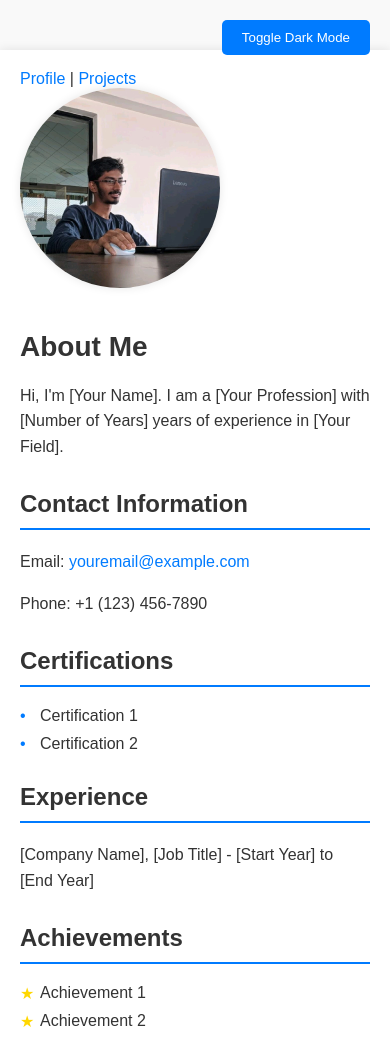
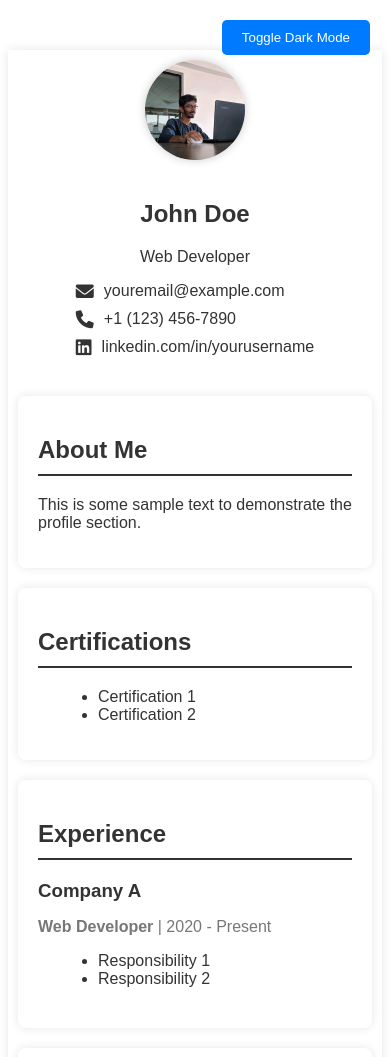
Before and after one commit to PushparajGhosarwadkar/PushparajGhosarwadkar.github.io, a plain HTML site: page index.html in a window 390 px wide. Shown: the top 1057 px of the page. Drawn offline with Linux system fonts and the light colour scheme.

Commit message:
third commit:

```diff
--- a/css/styles.css
+++ b/css/styles.css
@@ -1,164 +1,33 @@
+/* Global Styles */
 body {
     font-family: 'Arial', sans-serif;
-    margin: 0;
-    padding: 0;
-    background-color: #f9f9f9;
-    color: #333;
     transition: background-color 0.5s ease, color 0.5s ease;
 }
 
-.dark-mode body {
-    background-color: #333;
-    color: #f9f9f9;
-}
-
 .container {
-    max-width: 960px;
+    max-width: 800px;
     margin: 50px auto;
     padding: 20px;
-    background-color: #fff;
+    background-color: #ffffff;
+    color: #333333;
     box-shadow: 0 0 10px rgba(0, 0, 0, 0.1);
 }
 
-.profile, .projects {
-    margin-bottom: 40px;
+.dark-mode {
+    background-color: #333333;
+    color: #ffffff;
 }
 
-.profile-pic {
-    width: 200px;
-    height: 200px;
-    border-radius: 50%;
-    object-fit: cover;
-    margin-bottom: 20px;
-    box-shadow: 0 0 10px rgba(0, 0, 0, 0.1);
-}
-
-h1 {
-    font-size: 28px;
-    margin-bottom: 20px;
-}
-
-h2 {
-    font-size: 24px;
-    border-bottom: 2px solid #007bff;
-    padding-bottom: 10px;
-    margin-top: 30px;
-}
-
-p {
-    font-size: 16px;
-    line-height: 1.6;
-    margin-bottom: 20px;
-}
-
-ul {
-    list-style-type: none;
-    padding: 0;
-}
-
-a {
-    color: #007bff;
-    text-decoration: none;
-    transition: color 0.3s ease;
-}
-
-a:hover {
-    color: #0056b3;
-    text-decoration: underline;
-}
-
-/* Contact Info Section */
-.contact-info {
-    margin-bottom: 30px;
-}
-
-.contact-info p {
-    margin-bottom: 15px;
-}
-
-/* Certifications Section */
-.certifications {
-    margin-bottom: 30px;
-}
-
-.certifications li {
-    margin-bottom: 10px;
-    padding-left: 20px;
-    position: relative;
-}
-
-.certifications li:before {
-    content: '•';
-    position: absolute;
-    left: 0;
-    color: #007bff;
-}
-
-/* Experience Section */
-.experience {
-    margin-bottom: 30px;
-}
-
-.experience p {
-    margin-bottom: 10px;
-}
-
-/* Achievements Section */
-.achievements {
-    margin-bottom: 30px;
-}
-
-.achievements li {
-    margin-bottom: 10px;
-    padding-left: 20px;
-    position: relative;
-}
-
-.achievements li:before {
-    content: '★';
-    position: absolute;
-    left: 0;
-    color: gold;
-}
-
-/* Rewards and Recognitions Section */
-.rewards {
-    margin-bottom: 30px;
-}
-
-.rewards li {
-    margin-bottom: 10px;
-    padding-left: 20px;
-    position: relative;
-}
-
-.rewards li:before {
-    content: '🏆';
-    position: absolute;
-    left: 0;
-    color: #007bff;
-}
-
-/* Projects Section */
-.projects h2 {
-    margin-top: 40px;
-}
-
-.projects p {
-    margin-bottom: 20px;
-}
-
-/* Dark Mode Toggle */
 .dark-mode-toggle {
     position: fixed;
+    top: 20px;
     right: 20px;
-    top: 20px;
-    z-index: 1;
+    z-index: 9999;
 }
 
 .dark-mode-toggle button {
     background-color: #007bff;
-    color: #fff;
+    color: #ffffff;
     border: none;
     border-radius: 5px;
     padding: 10px 20px;
@@ -169,3 +38,154 @@ a:hover {
 .dark-mode-toggle button:hover {
     background-color: #0056b3;
 }
+
+/* Profile Section Styles */
+.profile-section {
+    margin-bottom: 50px;
+}
+
+.profile-header {
+    display: flex;
+    flex-direction: column;
+    align-items: center;
+    margin-bottom: 30px;
+}
+
+.profile-pic {
+    width: 150px;
+    height: 150px;
+    border-radius: 50%;
+    object-fit: cover;
+    box-shadow: 0 0 10px rgba(0, 0, 0, 0.2);
+    transition: transform 0.3s ease;
+}
+
+.profile-pic:hover {
+    transform: scale(1.1);
+}
+
+.profile-info {
+    margin-top: 20px;
+    text-align: center;
+}
+
+.contact-info {
+    margin-top: 10px;
+}
+
+.contact-item {
+    margin-bottom: 10px;
+    display: flex;
+    align-items: center;
+}
+
+.contact-item i {
+    margin-right: 10px;
+    color: #333;
+}
+
+.contact-item span {
+    color: #333;
+}
+
+/* Profile Details Styles */
+.profile-details {
+    display: grid;
+    gap: 20px;
+}
+
+.profile-detail {
+    padding: 20px;
+    border-radius: 8px;
+    box-shadow: 0 0 10px rgba(0, 0, 0, 0.1);
+}
+
+.profile-detail h2 {
+    border-bottom: 2px solid #333;
+    padding-bottom: 10px;
+    margin-bottom: 20px;
+}
+
+.profile-detail ul {
+    list-style-type: disc;
+    margin-left: 20px;
+}
+
+.experience-item {
+    margin-bottom: 20px;
+}
+
+.experience-item h3 {
+    color: #333;
+    margin-bottom: 5px;
+}
+
+.experience-item p {
+    color: #777;
+    margin-bottom: 10px;
+}
+
+.experience-item ul {
+    list-style-type: disc;
+    margin-left: 20px;
+}
+
+/* Projects Section Styles */
+.projects-section {
+    background-color: #f9f9f9;
+    padding: 20px;
+    border-radius: 8px;
+    box-shadow: 0 0 10px rgba(0, 0, 0, 0.1);
+}
+
+.project-item {
+    margin-bottom: 20px;
+}
+
+.project-item h3 {
+    color: #333;
+    margin-bottom: 5px;
+}
+
+.project-item p {
+    color: #777;
+}
+
+/* Responsive Styles */
+@media (max-width: 768px) {
+    .container {
+        padding: 10px;
+    }
+
+    .profile-header {
+        flex-direction: column;
+    }
+
+    .profile-pic {
+        width: 120px;
+        height: 120px;
+    }
+
+    .contact-item i {
+        font-size: 20px;
+    }
+
+    .profile-details {
+        grid-template-columns: 1fr;
+    }
+}
+
+@media (max-width: 480px) {
+    .profile-pic {
+        width: 100px;
+        height: 100px;
+    }
+
+    .contact-item i {
+        font-size: 18px;
+    }
+
+    .profile-details {
+        grid-template-columns: 1fr;
+    }
+}
--- a/index.html
+++ b/index.html
@@ -3,64 +3,102 @@
 <head>
     <meta charset="UTF-8">
     <meta name="viewport" content="width=device-width, initial-scale=1.0">
-    <title>Profile</title>
+    <title>Portfolio</title>
     <link rel="stylesheet" href="css/styles.css">
-    <script src="js/main.js" defer></script>
+    <link rel="stylesheet" href="https://cdnjs.cloudflare.com/ajax/libs/font-awesome/6.0.0-beta3/css/all.min.css">
+    <meta name="viewport" content="width=device-width, initial-scale=1.0">
+
+
+
 </head>
 <body>
-    <div class="container">
+    <!-- Dark Mode Toggle Button -->
     <div class="dark-mode-toggle">
-            <button>Toggle Dark Mode</button>
+        <button id="darkModeToggleBtn">Toggle Dark Mode</button>
     </div>
 
-        <nav>
-            <a href="index.html">Profile</a> | <a href="projects.html">Projects</a>
-        </nav>
-
-        <div class="profile">
+    <!-- Main Container -->
+    <div class="container">
+        <!-- Profile Section -->
+        <section class="profile-section">
+            <div class="profile-header">
                 <img src="images/profile-pic.jpg" alt="Profile Picture" class="profile-pic">
-            <h1>About Me</h1>
-            <p>Hi, I'm [Your Name]. I am a [Your Profession] with [Number of Years] years of experience in [Your Field].</p>
-
+                <div class="profile-info">
+                    <h1 id="name">John Doe</h1>  <!-- Your name here -->
+                    <p id="designation">Web Developer</p>  <!-- Your designation here -->
                     <div class="contact-info">
-                <h2>Contact Information</h2>
-                <p>Email: <a href="mailto:youremail@example.com">youremail@example.com</a></p>
-                <p>Phone: +1 (123) 456-7890</p>
+                        <div class="contact-item">
+                            <i class="fas fa-envelope"></i> <span>youremail@example.com</span>
+                        </div>
+                        <div class="contact-item">
+                            <i class="fas fa-phone"></i> <span>+1 (123) 456-7890</span>
+                        </div>
+                        <div class="contact-item">
+                            <i class="fab fa-linkedin"></i> <span>linkedin.com/in/yourusername</span>
+                        </div>
+                    </div>
+                </div>
             </div>
 
-            <div class="certifications">
+            <div class="profile-details">
+                <div class="profile-detail">
+                    <h2>About Me</h2>
+                    <p>This is some sample text to demonstrate the profile section.</p>
+                </div>
+
+                <div class="profile-detail">
                     <h2>Certifications</h2>
                     <ul>
                         <li>Certification 1</li>
                         <li>Certification 2</li>
-                    <!-- Add more certifications as needed -->
                     </ul>
                 </div>
 
-            <div class="experience">
+                <div class="profile-detail">
                     <h2>Experience</h2>
-                <p>[Company Name], [Job Title] - [Start Year] to [End Year]</p>
-                <!-- Add more experiences as needed -->
+                    <div class="experience-item">
+                        <h3>Company A</h3>
+                        <p><strong>Web Developer</strong> | 2020 - Present</p>
+                        <ul>
+                            <li>Responsibility 1</li>
+                            <li>Responsibility 2</li>
+                        </ul>
+                    </div>
                 </div>
 
-            <div class="achievements">
+                <div class="profile-detail">
                     <h2>Achievements</h2>
                     <ul>
                         <li>Achievement 1</li>
                         <li>Achievement 2</li>
-                    <!-- Add more achievements as needed -->
                     </ul>
                 </div>
 
-            <div class="rewards">
+                <div class="profile-detail">
                     <h2>Rewards and Recognitions</h2>
                     <ul>
                         <li>Reward 1</li>
                         <li>Reward 2</li>
-                    <!-- Add more rewards and recognitions as needed -->
                     </ul>
                 </div>
             </div>
+        </section>
+
+        <!-- Projects Section -->
+        <section class="projects-section">
+            <h2>Projects</h2>
+            <div class="project-item">
+                <h3>PRDS</h3>
+                <p>Description of PRDS project.</p>
             </div>
+            <div class="project-item">
+                <h3>Wireframes</h3>
+                <p>Description of Wireframes project.</p>
+            </div>
+        </section>
+    </div>
+
+    <!-- JavaScript File -->
+    <script src="js/main.js"></script>
 </body>
 </html>
--- /dev/null
+++ b/js/main.js
@@ -0,0 +1,34 @@
+/* JavaScript for Dark Mode Toggle */
+document.addEventListener('DOMContentLoaded', () => {
+    const darkModeToggleBtn = document.getElementById('darkModeToggleBtn');
+    const body = document.body;
+
+    darkModeToggleBtn.addEventListener('click', () => {
+        body.classList.toggle('dark-mode');
+
+        if (body.classList.contains('dark-mode')) {
+            darkModeToggleBtn.textContent = 'Toggle Light Mode';
+        } else {
+            darkModeToggleBtn.textContent = 'Toggle Dark Mode';
+        }
+    });
+
+    /* Slowly reveal name and designation */
+    const nameElement = document.getElementById('name');
+    const designationElement = document.getElementById('designation');
+
+    function revealText(element, text) {
+        let index = 0;
+        const interval = setInterval(() => {
+            if (index <= text.length) {
+                element.textContent = text.slice(0, index);
+                index++;
+            } else {
+                clearInterval(interval);
+            }
+        }, 100); // 100 milliseconds per character
+    }
+
+    revealText(nameElement, 'John Doe');
+    revealText(designationElement, 'Web Developer');
+});
```
Also changed, not shown: main.js (deleted, +0 -7 lines), images/profile-pic.jfif (deleted). Lines whose indentation alone changed are shown as unchanged.
